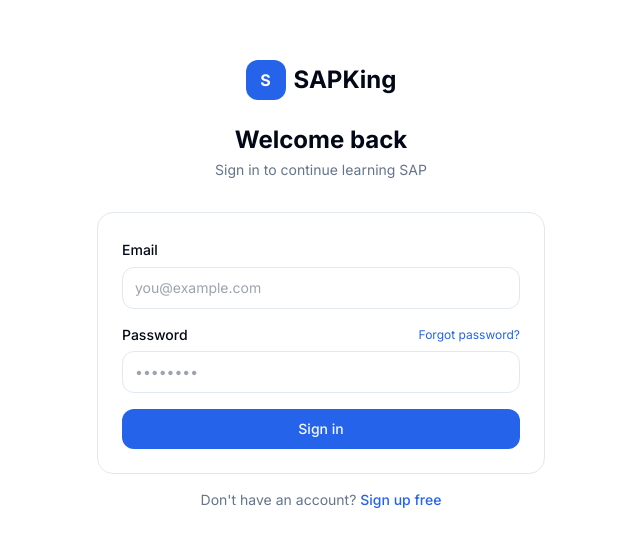
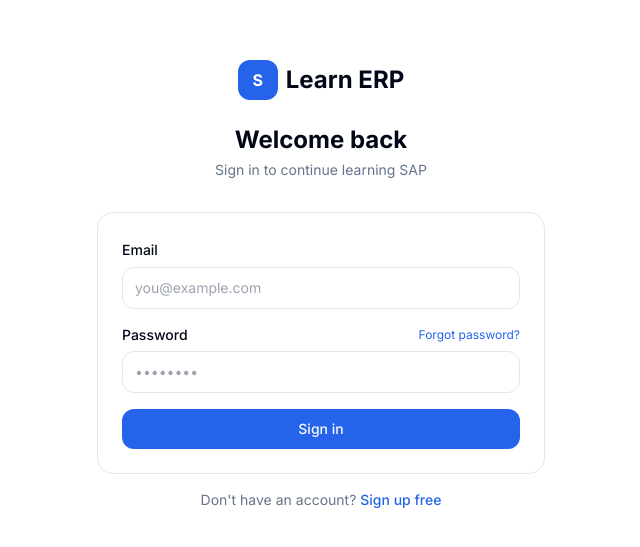
Before and after one commit to Surya-sagar-sap/ERPKing, a Next.js app: page /login in a window 1280 px wide. Shown: the part 115-662 px from the top of the page, without its empty margins (319-959 px from the left). Built offline with nearby package versions, Linux system fonts and the light colour scheme; no server answers.

Commit message:
fix: remove all SAPKing branding, replace with Learn ERP

```diff
--- a/app/(admin)/admin/layout.tsx
+++ b/app/(admin)/admin/layout.tsx
@@ -33,7 +33,7 @@
             <span className="text-white font-bold text-xs">S</span>
           </div>
           <div>
-            <div className="font-bold text-sm leading-none">SAPKing</div>
+            <div className="font-bold text-sm leading-none">Learn ERP</div>
             <div className="text-[10px] text-muted-foreground mt-0.5">Admin Panel</div>
           </div>
         </div>
--- a/app/(auth)/login/page.tsx
+++ b/app/(auth)/login/page.tsx
@@ -9,7 +9,7 @@
             <div className="w-10 h-10 bg-primary rounded-xl flex items-center justify-center">
               <span className="text-white font-bold">S</span>
             </div>
-            <span className="font-bold text-2xl">SAPKing</span>
+            <span className="font-bold text-2xl">Learn ERP</span>
           </Link>
           <h1 className="text-2xl font-bold mt-6 mb-1">Welcome back</h1>
           <p className="text-muted-foreground text-sm">Sign in to continue learning SAP</p>
--- a/app/(auth)/register/page.tsx
+++ b/app/(auth)/register/page.tsx
@@ -9,7 +9,7 @@
             <div className="w-10 h-10 bg-primary rounded-xl flex items-center justify-center">
               <span className="text-white font-bold">S</span>
             </div>
-            <span className="font-bold text-2xl">SAPKing</span>
+            <span className="font-bold text-2xl">Learn ERP</span>
           </Link>
           <h1 className="text-2xl font-bold mt-6 mb-1">Start learning SAP</h1>
           <p className="text-muted-foreground text-sm">Free forever. No credit card needed.</p>
--- a/app/(dashboard)/learn/[moduleSlug]/[lessonSlug]/quiz/page.tsx
+++ b/app/(dashboard)/learn/[moduleSlug]/[lessonSlug]/quiz/page.tsx
@@ -58,7 +58,7 @@
           <div className="w-6 h-6 bg-primary rounded flex items-center justify-center">
             <span className="text-white font-bold text-[10px]">S</span>
           </div>
-          SAPKing
+          Learn ERP
         </Link>
         <ChevronRight className="w-3.5 h-3.5 text-muted-foreground" />
         <Link href="/learn" className="text-muted-foreground hover:text-foreground">Modules</Link>
--- a/app/api/admin/pricing/[planId]/route.ts
+++ b/app/api/admin/pricing/[planId]/route.ts
@@ -79,7 +79,7 @@
       const p = await razorpay.plans.create({
         period: "monthly",
         interval: 1,
-        item: { name: `SAPKing ${planName} Monthly`, amount: newMonthly * 100, currency: "INR" },
+        item: { name: `Learn ERP ${planName} Monthly`, amount: newMonthly * 100, currency: "INR" },
       });
       data.razorpayPlanIdMonthly = p.id;
     }
@@ -87,7 +87,7 @@
       const p = await razorpay.plans.create({
         period: "yearly",
         interval: 1,
-        item: { name: `SAPKing ${planName} Yearly`, amount: newYearly * 100, currency: "INR" },
+        item: { name: `Learn ERP ${planName} Yearly`, amount: newYearly * 100, currency: "INR" },
       });
       data.razorpayPlanIdYearly = p.id;
     }
--- a/app/api/certificates/[credentialId]/route.ts
+++ b/app/api/certificates/[credentialId]/route.ts
@@ -25,7 +25,7 @@
   return NextResponse.json({
     credentialId: certificate.credentialId,
     issuedAt: certificate.issuedAt,
-    recipientName: certificate.user.name ?? "SAPKing Learner",
+    recipientName: certificate.user.name ?? "Learn ERP Learner",
     module: certificate.module,
   });
 }
--- a/app/certificate/[credentialId]/page.tsx
+++ b/app/certificate/[credentialId]/page.tsx
@@ -5,7 +5,7 @@
 import { Award, ShieldCheck } from "lucide-react";
 import CertificateActions from "@/components/CertificateActions";
 
-const SITE_URL = process.env.NEXT_PUBLIC_SITE_URL ?? "https://sapking.com";
+const SITE_URL = process.env.NEXT_PUBLIC_SITE_URL ?? "https://learnerp.com";
 
 async function getCertificate(credentialId: string) {
   return prisma.certificate.findUnique({
@@ -23,10 +23,10 @@
   params: { credentialId: string };
 }): Promise<Metadata> {
   const cert = await getCertificate(params.credentialId);
-  if (!cert) return { title: "Certificate not found — SAPKing" };
+  if (!cert) return { title: "Certificate not found — Learn ERP" };
   return {
-    title: `${cert.module.title} Certificate — ${cert.user.name ?? "SAPKing Learner"}`,
-    description: `Verified SAPKing certificate of completion for ${cert.module.title}. Credential ${cert.credentialId}.`,
+    title: `${cert.module.title} Certificate — ${cert.user.name ?? "Learn ERP Learner"}`,
+    description: `Verified Learn ERP certificate of completion for ${cert.module.title}. Credential ${cert.credentialId}.`,
   };
 }
 
@@ -53,14 +53,14 @@
             href="/"
             className="inline-block mt-6 text-sm font-semibold text-primary hover:underline"
           >
-            ← Back to SAPKing
+            ← Back to Learn ERP
           </Link>
         </div>
       </div>
     );
   }
 
-  const recipient = cert.user.name ?? "SAPKing Learner";
+  const recipient = cert.user.name ?? "Learn ERP Learner";
   const accent = cert.module.color || "#7C3AED";
   const issued = new Date(cert.issuedAt);
   const issuedLabel = issued.toLocaleDateString("en-US", {
@@ -120,7 +120,7 @@
             >
               <span className="text-white font-bold text-sm">S</span>
             </div>
-            <span className="font-bold text-lg tracking-tight">SAPKing</span>
+            <span className="font-bold text-lg tracking-tight">Learn ERP</span>
           </div>
 
           <div className="inline-flex items-center gap-2 text-[#E8C66B] text-xs font-semibold uppercase tracking-[0.2em] mb-6">
--- a/app/page.tsx
+++ b/app/page.tsx
@@ -73,7 +73,7 @@
             >
               <span className="text-white font-bold text-sm">S</span>
             </div>
-            <span className="font-bold text-base">SAPKing</span>
+            <span className="font-bold text-base">Learn ERP</span>
           </Link>
 
           <div className="hidden md:flex items-center gap-0.5 ml-8">
@@ -206,7 +206,7 @@
       {/* ── FEATURES ── */}
       <section id="features" className="container mx-auto px-6 py-20">
         <div className="text-center mb-14">
-          <div className="inline-flex items-center gap-2 text-primary text-sm font-medium mb-3"><Sparkles className="w-4 h-4" /> Why SAPKing</div>
+          <div className="inline-flex items-center gap-2 text-primary text-sm font-medium mb-3"><Sparkles className="w-4 h-4" /> Why Learn ERP</div>
           <h2 className="text-3xl md:text-4xl font-bold mb-3 tracking-tight">Everything you need to learn SAP</h2>
           <p className="text-muted-foreground text-lg">Built for beginners. Trusted by professionals.</p>
         </div>
@@ -284,7 +284,7 @@
             style={{ background: "radial-gradient(circle, hsl(var(--primary)), transparent 60%)" }}
           />
           <div className="relative text-center mb-12">
-            <h2 className="text-3xl md:text-4xl font-bold mb-3 tracking-tight">The SAPKing Method</h2>
+            <h2 className="text-3xl md:text-4xl font-bold mb-3 tracking-tight">The Learn ERP Method</h2>
             <p className="text-muted-foreground text-lg">Every lesson follows the same 5-step formula.</p>
           </div>
           <div className="relative grid grid-cols-1 md:grid-cols-5 gap-6">
@@ -342,11 +342,11 @@
             <div className="w-6 h-6 rounded flex items-center justify-center" style={{ background: "linear-gradient(135deg, hsl(var(--primary)), #7C3AED)" }}>
               <span className="text-white font-bold text-xs">S</span>
             </div>
-            <span className="font-medium text-foreground">SAPKing</span>
+            <span className="font-medium text-foreground">Learn ERP</span>
           </div>
           <div className="flex items-center gap-5">
             <Link href="/pricing" className="hover:text-foreground transition-colors">Pricing</Link>
-            <span>© {new Date().getFullYear()} SAPKing. Built for SAP learners.</span>
+            <span>© {new Date().getFullYear()} Learn ERP. Built for SAP learners.</span>
           </div>
         </div>
       </footer>
--- a/app/pricing/page.tsx
+++ b/app/pricing/page.tsx
@@ -8,7 +8,7 @@
 import { parseFeatures, type PlanView } from "@/lib/pricing";
 
 export const metadata: Metadata = {
-  title: "Pricing — SAPKing",
+  title: "Pricing — Learn ERP",
   description: "Simple, transparent pricing for SAP learning. Free, Pro, and Business plans.",
 };
 
@@ -77,7 +77,7 @@
             >
               <span className="text-white font-bold text-sm">S</span>
             </div>
-            <span className="font-bold text-base">SAPKing</span>
+            <span className="font-bold text-base">Learn ERP</span>
           </Link>
           <div className="ml-auto flex items-center gap-2">
             <Link href="/login" className="px-4 py-2 text-sm text-muted-foreground hover:text-foreground transition-colors rounded-lg hover:bg-muted">
--- a/components/AppNav.tsx
+++ b/components/AppNav.tsx
@@ -49,7 +49,7 @@
           >
             <span className="text-white font-bold text-sm">S</span>
           </div>
-          <span className="font-bold text-base">SAPKing</span>
+          <span className="font-bold text-base">Learn ERP</span>
         </Link>
 
         {/* Center: breadcrumb trail OR tabs */}
--- a/components/CertificateActions.tsx
+++ b/components/CertificateActions.tsx
@@ -25,8 +25,8 @@
     "https://www.linkedin.com/profile/add?" +
     new URLSearchParams({
       startTask: "CERTIFICATION_NAME",
-      name: `${moduleTitle} — SAPKing Certificate`,
-      organizationName: "SAPKing",
+      name: `${moduleTitle} — Learn ERP Certificate`,
+      organizationName: "Learn ERP",
       issueYear: String(issueYear),
       issueMonth: String(issueMonth),
       certUrl,
--- a/components/RazorpayButton.tsx
+++ b/components/RazorpayButton.tsx
@@ -45,7 +45,7 @@
       const rzp = new window.Razorpay({
         key: keyId,
         subscription_id: subscriptionId,
-        name: "SAPKing",
+        name: "Learn ERP",
         description: `${planSlug === "pro" ? "Pro" : "Business"} Plan — ${billing}`,
         image: "/logo.png",
         prefill: { name, email },
```
